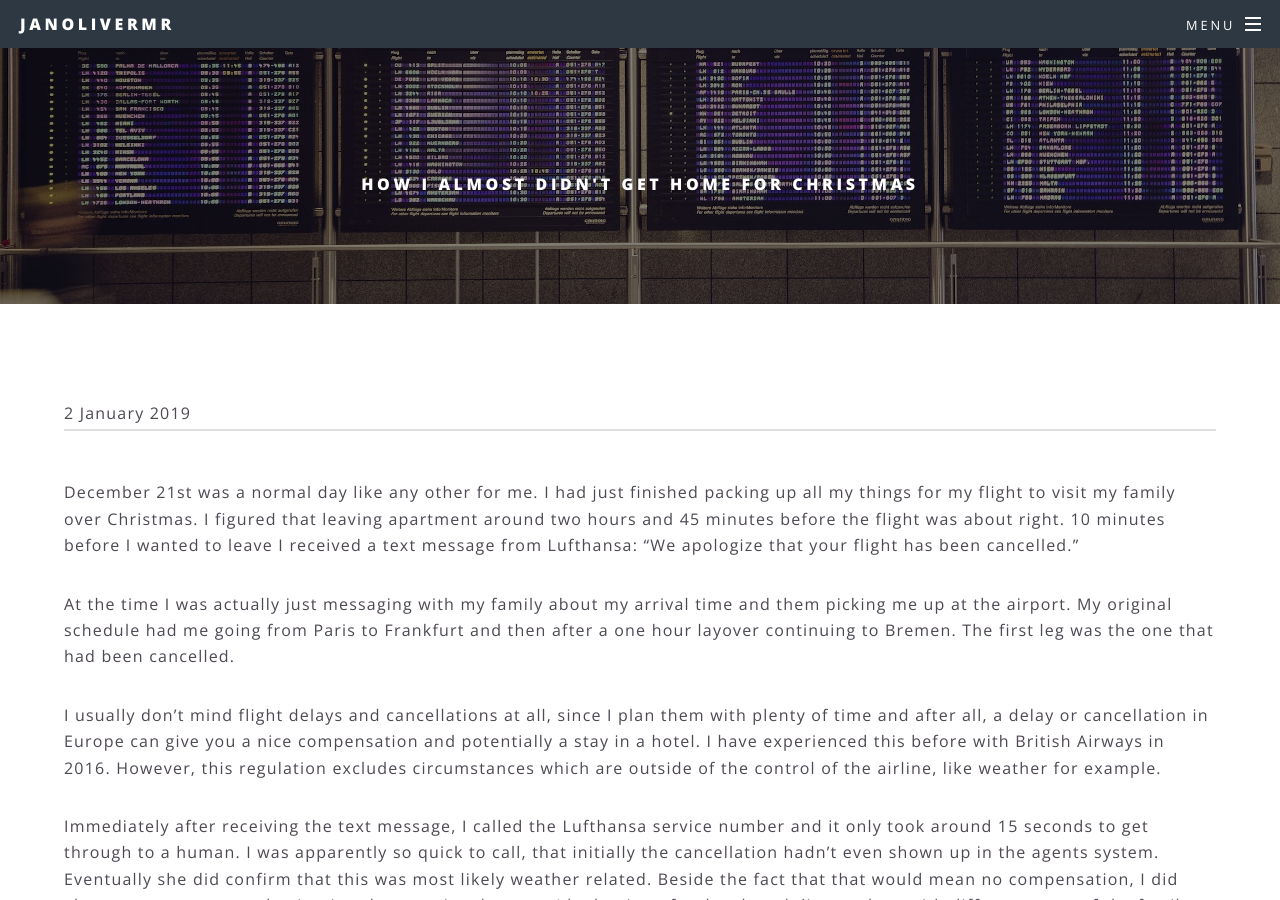
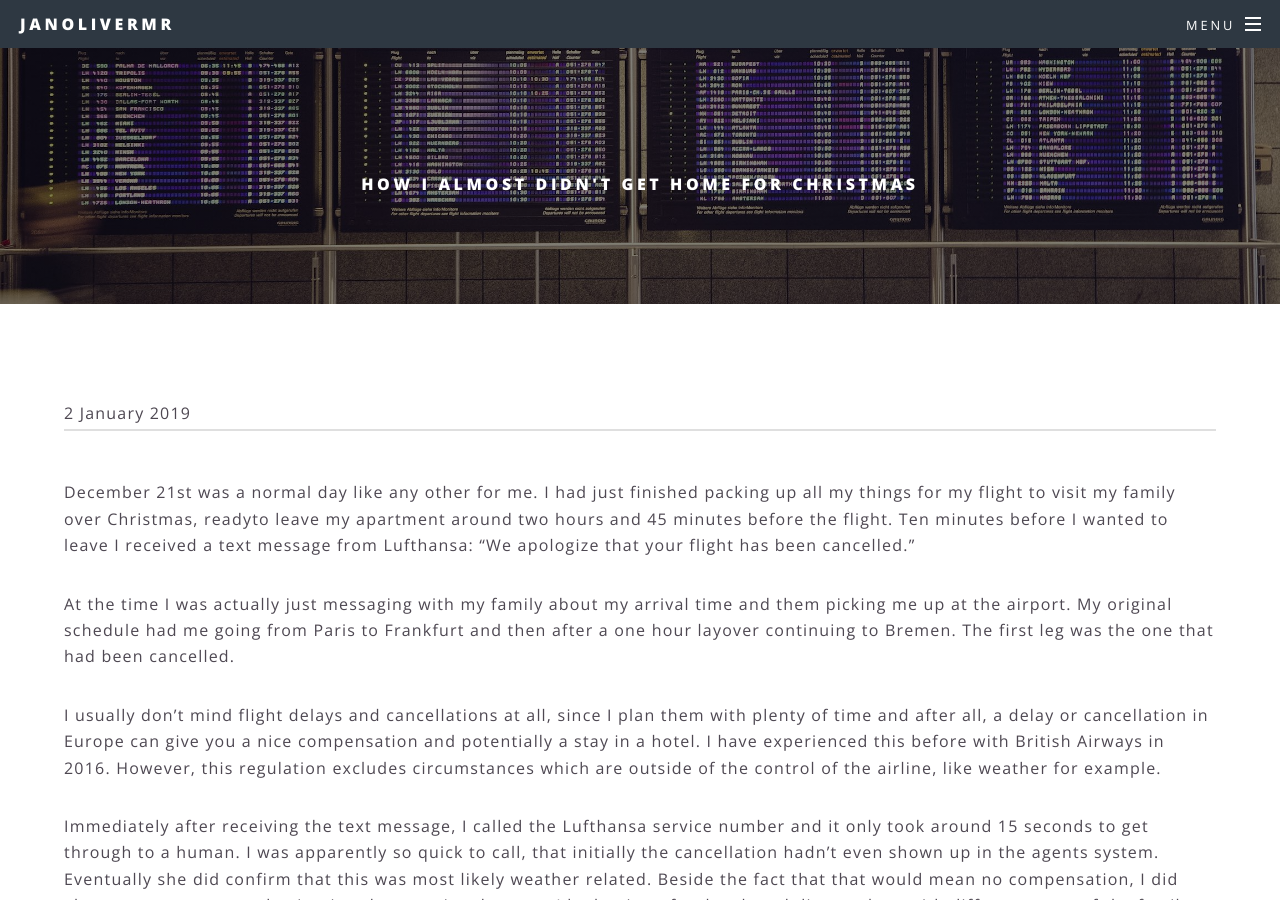
Before and after one commit to janolivermr/janolivermr.github.io, a Jekyll site: the page built from _posts/2019-01-02-how-i-almost-didnt-get-home-for-christmas.markdown, in a window 1280 px wide and 900 px high. Built offline with Jekyll 4.4.1, drawn with Linux system fonts in a browser that asks for light colours; comment, search, counter and statistics services are not loaded.

Commit message:
Small article text update

```diff
--- a/_posts/2019-01-02-how-i-almost-didnt-get-home-for-christmas.markdown
+++ b/_posts/2019-01-02-how-i-almost-didnt-get-home-for-christmas.markdown
@@ -6,10 +6,10 @@ categories: travel lufthansa
 image: /images/departureboard.jpg
 ---
 December 21st was a normal day like any other for me. I had just finished packing
-up all my things for my flight to visit my family over Christmas. I figured that
-leaving apartment around two hours and 45 minutes before the flight was about right.
-10 minutes before I wanted to leave I received a text message from Lufthansa:
-"We apologize that your flight has been cancelled."
+up all my things for my flight to visit my family over Christmas, readyto leave my
+apartment around two hours and 45 minutes before the flight. Ten minutes before
+I wanted to leave I received a text message from Lufthansa: "We apologize that your
+flight has been cancelled."
 
 At the time I was actually just messaging with my family about my arrival time
 and them picking me up at the airport. My original schedule had me going from
```
